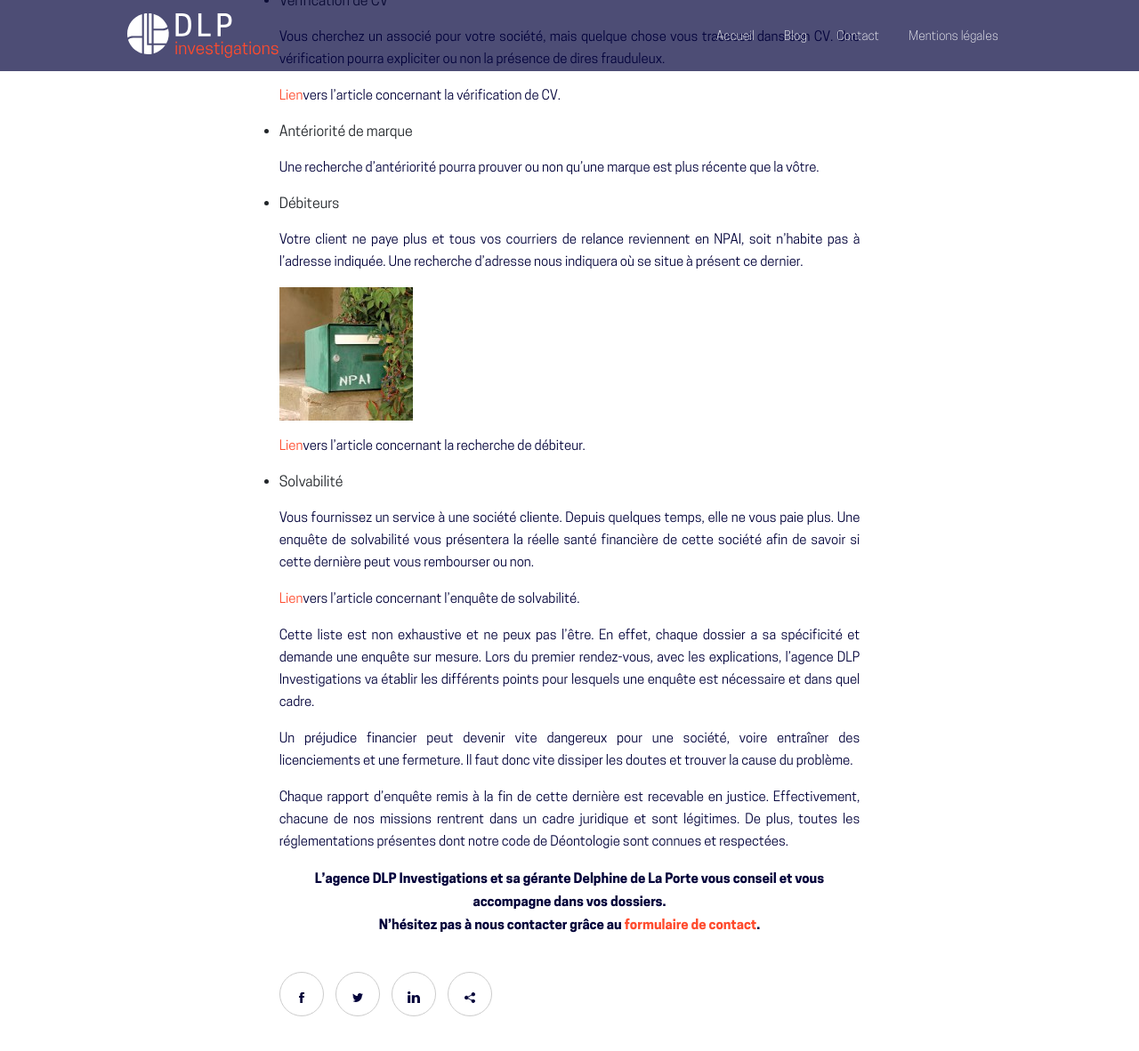
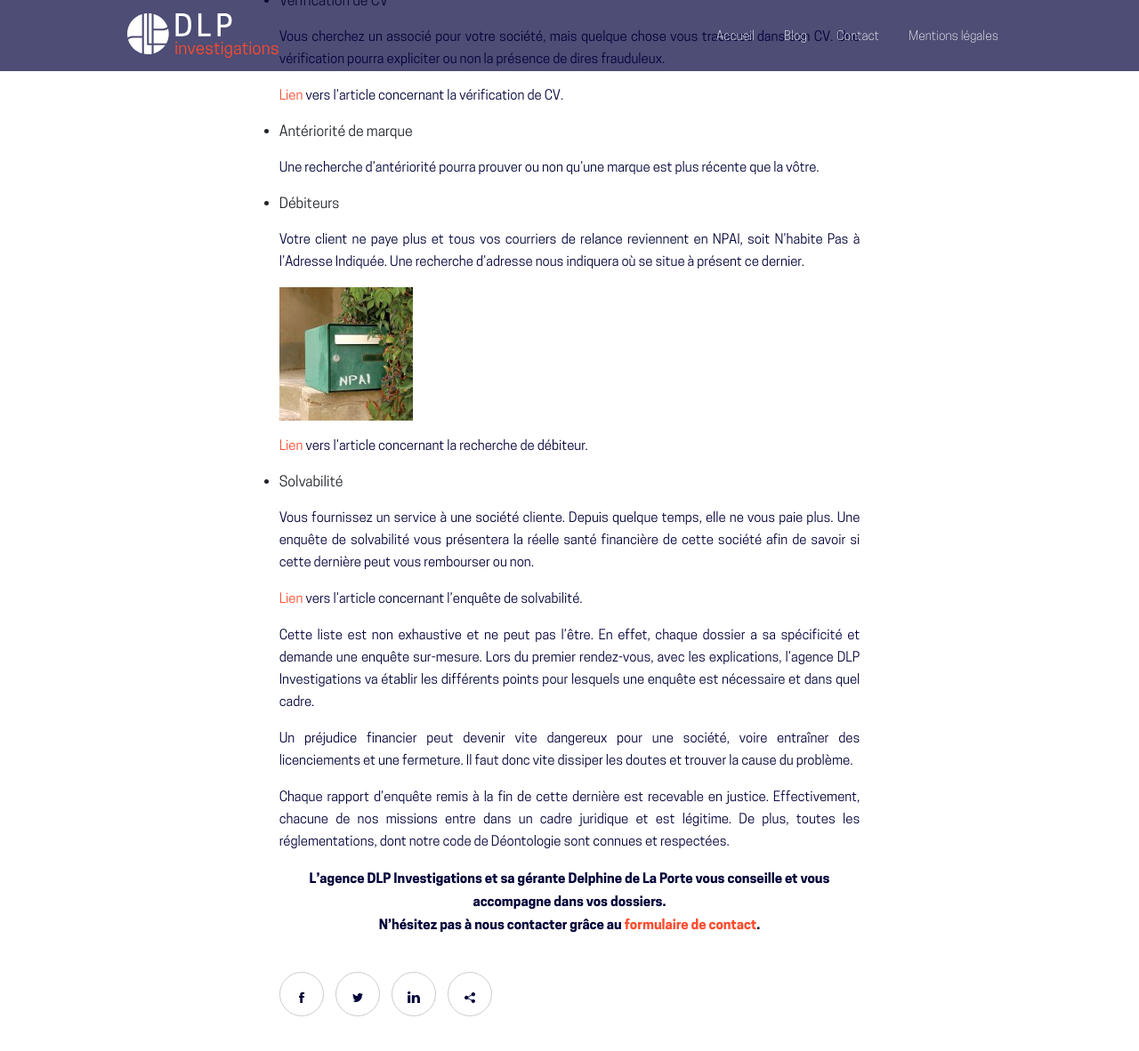
Before and after one commit to lobo-studio/dpl_investigation, a Jekyll site: the page built from _posts/2018-09-18-notre-pôle-professionnel.md, in a window 1280 px wide and 1400 px high, scrolled down 970 px. Shown: the top 1182 px of the window at 89% size. Built offline with Jekyll 4.4.1, drawn with Linux system fonts in a browser that asks for light colours; nearby versions of some CDN libraries; some of the changed text lies outside the part shown.

Commit message:
Updated '_posts/2018-09-18-notre-pôle-professionnel.md' via CloudCannon

```diff
--- a/_posts/2018-09-18-notre-pôle-professionnel.md
+++ b/_posts/2018-09-18-notre-pôle-professionnel.md
@@ -5,10 +5,10 @@
 permalink: '/blog/:title'
 ---
 
-Un d&eacute;tective priv&eacute; ou agent de recherche priv&eacute;e est prestataire de service &agrave; la personne priv&eacute;e et aux professionnels. En effet, **toute personne physique et morale a besoin d’une adresse postale pour l’envoi de courrier, de mise en demeure etc…** De plus en plus de professionnels font appel &agrave; un d&eacute;tective priv&eacute; afin de r&eacute;pondre &agrave; des doutes et trouver des preuves le cas &eacute;ch&eacute;ant.
+Un d&eacute;tective priv&eacute; ou agent de recherches priv&eacute;es est prestataire de services &agrave; la personne priv&eacute;e et aux professionnels. En effet, **toute personne physique et morale a besoin d’une adresse postale pour l’envoi de courrier, de mise en demeure etc.** De plus en plus de professionnels font appel &agrave; un d&eacute;tective priv&eacute; afin de r&eacute;pondre &agrave; des doutes et trouver des preuves le cas &eacute;ch&eacute;ant.
 {: .full-width-text}
 
-D’un point de vue professionnel, peu de personne connaissent nos prestations, qui sont pourtant nombreuses. Nous pouvons intervenir dans le cadre de vol, d’arr&ecirc;t maladie, de propri&eacute;t&eacute; intellectuelle, de v&eacute;rification de CV etc…
+D’un point de vue professionnel, peu de personnes connaissent nos prestations, qui sont pourtant nombreuses. Nous pouvons intervenir dans le cadre de vol, d’arr&ecirc;t maladie, de propri&eacute;t&eacute; intellectuelle, de v&eacute;rification de CV etc.
 {: .full-width-text}
 
 **L’agence DLP Investigations peut vous apporter une v&eacute;ritable aide &agrave; 360 degr&eacute;s.**
@@ -25,7 +25,7 @@
 Une enqu&ecirc;te pourra d&eacute;terminer la pr&eacute;sence au non d’une concurrence d&eacute;loyale.
 {: .full-width-text}
 
-[Lien](https://dlp-investigations.fr/la-concurrence-deloyale/)vers l’article concernant la concurrence d&eacute;loyale
+[Lien](https://dlp-investigations.fr/la-concurrence-deloyale/)&nbsp;vers l’article concernant la concurrence d&eacute;loyale
 {: .full-width-text}
 
 * Arr&ecirc;t maladie abusif
@@ -36,7 +36,7 @@
 Une enqu&ecirc;te pourra le d&eacute;terminer.
 {: .full-width-text}
 
-[Lien](https://dlp-investigations.fr/les-arrets-maladie/)vers l’article concernant l’arr&ecirc;t maladie abusif.
+[Lien](https://dlp-investigations.fr/les-arrets-maladie/)&nbsp;vers l’article concernant l’arr&ecirc;t maladie abusif.
 {: .full-width-text}
 
 * V&eacute;rification de CV
@@ -44,7 +44,7 @@
 Vous cherchez un associ&eacute; pour votre soci&eacute;t&eacute;, mais quelque chose vous tracasse dans son CV. Une v&eacute;rification pourra expliciter ou non la pr&eacute;sence de dires frauduleux.
 {: .full-width-text}
 
-[Lien](https://dlp-investigations.fr/la-verification-de-cv/)vers l’article concernant la v&eacute;rification de CV.
+[Lien](https://dlp-investigations.fr/la-verification-de-cv/)&nbsp;vers l’article concernant la v&eacute;rification de CV.
 {: .full-width-text}
 
 * Ant&eacute;riorit&eacute; de marque
@@ -54,31 +54,31 @@
 
 * D&eacute;biteurs
 
-Votre client ne paye plus et tous vos courriers de relance reviennent en NPAI, soit n’habite pas &agrave; l’adresse indiqu&eacute;e. Une recherche d’adresse nous indiquera o&ugrave; se situe &agrave; pr&eacute;sent ce dernier.
+Votre client ne paye plus et tous vos courriers de relance reviennent en NPAI, soit N’habite Pas &agrave; l’Adresse Indiqu&eacute;e. Une recherche d’adresse nous indiquera o&ugrave; se situe &agrave; pr&eacute;sent ce dernier.
 {: .full-width-text}
 
 ![](/assets/img/NPAI-1.jpg)
 {: .full-width-text}
 
-[Lien](https://dlp-investigations.fr/recherche-de-debiteur/)vers l’article concernant la recherche de d&eacute;biteur.
+[Lien](https://dlp-investigations.fr/recherche-de-debiteur/)&nbsp;vers l’article concernant la recherche de d&eacute;biteur.
 {: .full-width-text}
 
 * Solvabilit&eacute;
 
-Vous fournissez un service &agrave; une soci&eacute;t&eacute; cliente. Depuis quelques temps, elle ne vous paie plus. Une enqu&ecirc;te de solvabilit&eacute; vous pr&eacute;sentera la r&eacute;elle sant&eacute; financi&egrave;re de cette soci&eacute;t&eacute; afin de savoir si cette derni&egrave;re peut vous rembourser ou non.
+Vous fournissez un service &agrave; une soci&eacute;t&eacute; cliente. Depuis quelque temps, elle ne vous paie plus. Une enqu&ecirc;te de solvabilit&eacute; vous pr&eacute;sentera la r&eacute;elle sant&eacute; financi&egrave;re de cette soci&eacute;t&eacute; afin de savoir si cette derni&egrave;re peut vous rembourser ou non.
 {: .full-width-text}
 
-[Lien](https://dlp-investigations.fr/l-enquete-de-solvabilite/)vers l’article concernant l’enqu&ecirc;te de solvabilit&eacute;.
+[Lien](https://dlp-investigations.fr/l-enquete-de-solvabilite/)&nbsp;vers l’article concernant l’enqu&ecirc;te de solvabilit&eacute;.
 {: .full-width-text}
 
-Cette liste est non exhaustive et ne peux pas l’&ecirc;tre. En effet, chaque dossier a sa sp&eacute;cificit&eacute; et demande une enqu&ecirc;te sur mesure. Lors du premier rendez-vous, avec les explications, l’agence DLP Investigations va &eacute;tablir les diff&eacute;rents points pour lesquels une enqu&ecirc;te est n&eacute;cessaire et dans quel cadre.
+Cette liste est non exhaustive et ne peut pas l’&ecirc;tre. En effet, chaque dossier a sa sp&eacute;cificit&eacute; et demande une enqu&ecirc;te sur-mesure. Lors du premier rendez-vous, avec les explications, l’agence DLP Investigations va &eacute;tablir les diff&eacute;rents points pour lesquels une enqu&ecirc;te est n&eacute;cessaire et dans quel cadre.
 {: .full-width-text}
 
 Un pr&eacute;judice financier peut devenir vite dangereux pour une soci&eacute;t&eacute;, voire entra&icirc;ner des licenciements et une fermeture. Il faut donc vite dissiper les doutes et trouver la cause du probl&egrave;me.
 {: .full-width-text}
 
-Chaque rapport d’enqu&ecirc;te remis &agrave; la fin de cette derni&egrave;re est recevable en justice. Effectivement, chacune de nos missions rentrent dans un cadre juridique et sont l&eacute;gitimes. De plus, toutes les r&eacute;glementations pr&eacute;sentes dont notre code de D&eacute;ontologie sont connues et respect&eacute;es.
+Chaque rapport d’enqu&ecirc;te remis &agrave; la fin de cette derni&egrave;re est recevable en justice. Effectivement, chacune de nos missions entre dans un cadre juridique et est l&eacute;gitime. De plus, toutes les r&eacute;glementations, dont notre code de D&eacute;ontologie sont connues et respect&eacute;es.
 {: .full-width-text}
 
-**L'agence DLP Investigations et sa g&eacute;rante Delphine de La Porte vous conseil et vous accompagne dans vos dossiers.**<br>**N'h&eacute;sitez pas &agrave; nous contacter gr&acirc;ce au&nbsp;[formulaire de contact](https://dlp-investigations.fr/#contact).**
+**L'agence DLP Investigations et sa g&eacute;rante Delphine de La Porte vous conseille et vous accompagne dans vos dossiers.**<br>**N'h&eacute;sitez pas &agrave; nous contacter gr&acirc;ce au&nbsp;[formulaire de contact](https://dlp-investigations.fr/#contact).**
 {: .center-this-text}
```
